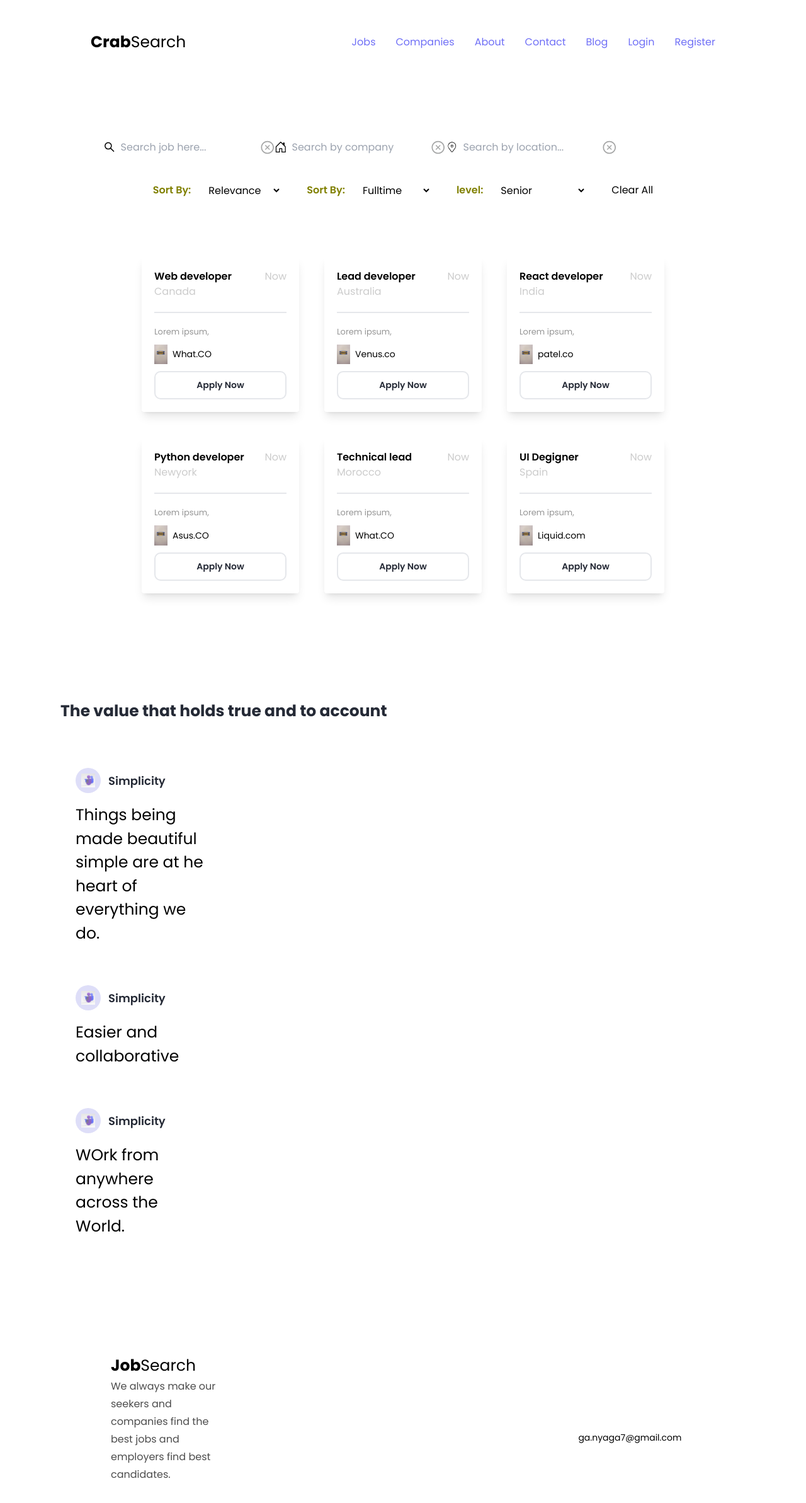
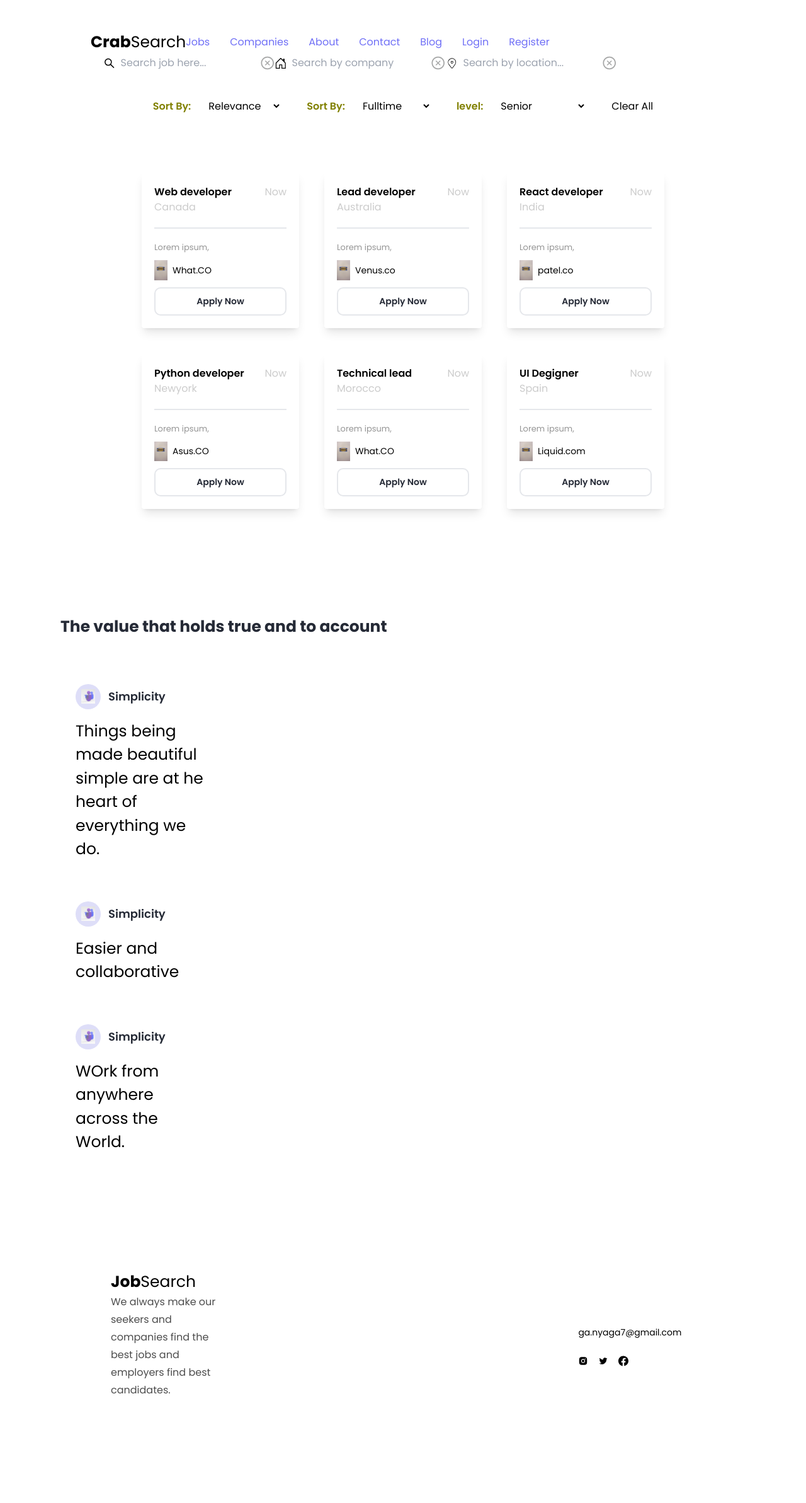
Before and after one commit to alexander784/Mboka, a React (Create React App) app: page / in a window 1280 px wide. Shown: the top 2386 px of the page at 63% size. After the commit the page ends 2330 px from the top, so only its background shows below. Built offline with nearby package versions, Linux system fonts and the light colour scheme.

Commit message:
Footer icons

```diff
--- a/src/components/Footerdiv/Footer.js
+++ b/src/components/Footerdiv/Footer.js
@@ -1,5 +1,7 @@
 import React from 'react';
 import { AiFillInstagram } from "react-icons/ai";
+import { AiOutlineTwitter } from "react-icons/ai";
+import { BsFacebook } from "react-icons/bs";
 
 const Footer = () => {
   return (
@@ -59,7 +61,11 @@ const Footer = () => {
           <small className='text-[14px]' text-white>
             ga.nyaga7@gmail.com
           </small>
-
+          <div className='icons flex gap-4 py-[1rem]'>
+          <AiFillInstagram className='bg-white p -[18px] h-[35px] rounded-full icon text-blueColor'/>
+           <AiOutlineTwitter className='bg-white p -[18px] h-[35px] rounded-full icon text-blueColor'/>
+           <BsFacebook className='bg-white p -[18px] h-[35px] rounded-full icon text-blueColor'/>
+          </div>
         </div>
         </div>
       </div>
--- a/src/components/NavBar/NavBar.js
+++ b/src/components/NavBar/NavBar.js
@@ -2,7 +2,7 @@ import React from 'react'
 
 const NavBar = () => {
   return (
-    <div className='navbar flex justify-between items-center p-[3rem]'>
+    <div className='navbar flex justify-between items-center p-[3rem] fixed '>
         <div className='logoDiv'>
             <h1 className='logo text-[25px] text-blueColor'><strong>Crab</strong>Search</h1>
             </div>
--- a/src/index.css
+++ b/src/index.css
@@ -11,6 +11,7 @@
 
 body{
   background: white;
+  /* #16232e */
 }
 
 li{
```
